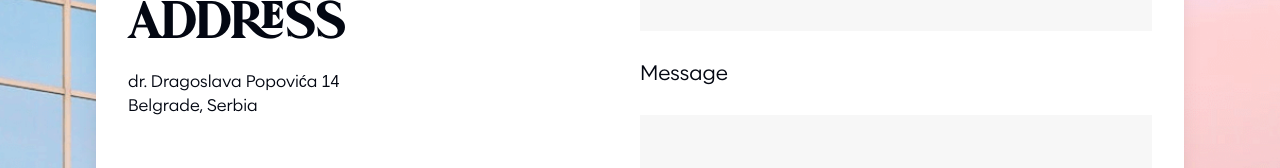
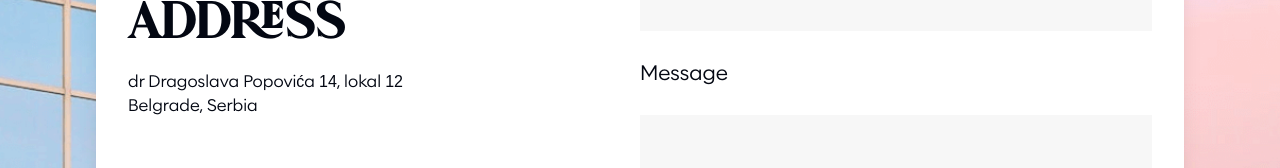
Before and after one commit to IBjelica/avers, a Next.js app: page / in a window 1280 px wide. Shown: the part 4929-5097 px from the top of the page. Built offline with nearby package versions, Linux system fonts and the light colour scheme.

Commit message:
Spacing fix

```diff
--- a/src/app/page.tsx
+++ b/src/app/page.tsx
@@ -313,7 +313,7 @@ export default function AversFinancial() {
           <h2 className={`text-[50px] leading-none text-[#0E1A28] font-bold mb-[127px] pb-[18px] border-b-[1px] border-[#0E1A28]`}>ABOUT US</h2>
           <div className="grid grid-cols-[repeat(18,minmax(0,1fr))] grid-rows-5 max-xs:grid-cols-[repeat(14,minmax(0,1fr))] max-xs:grid-rows-7 gap-x-6 md:grid-rows-3 [&>*]:min-w-0">
             <h3 className={`w-[clamp(300px,_90vw,_658px)] text-[clamp(53px,_5.625vw,_94px)] leading-[.9] col-span-full md:col-span-8 row-span-1 font-['glitten-standard']`}>YOUR GUIDE TO FINANCIAL EXCELLENCE</h3>
-            <div className="row-start-2 row-span-2 col-start-2 col-span-8 max-xs:-col-end-2 md:col-span-6 pt-[clamp(32px,_10vw,_128px)]">
+            <div className="row-start-2 row-span-2 col-start-2 col-span-8 max-xs:-col-end-2 max-xs:self-center md:col-span-6 pt-[clamp(32px,_10vw,_128px)]">
               <p className="w-full md:w-[clamp(150px,_25vw,_429px)] max-w-full mb-6 text-[#0E1A28] text-[clamp(15px,_1.125vw,_20px)] leading-normal text-justify" style={{fontFamily: 'var(--font-alaska)'}}>
                 With a dynamic blend of 25 years of financial wisdom and a personal mission to drive business success, Samira isn&apos;t just the founder and CEO of Avers — she&apos;s a <span className="font-semibold">transformative force in financial consulting.</span>
               </p>
@@ -321,7 +321,7 @@ export default function AversFinancial() {
                 Her approach combines deep market insight, personalised strategies and a wealth of knowledge, making Avers synonymous with an unparalleled commitment to client success.
               </p>
             </div>
-            <div className="row-start-2 row-span-2 col-start-10 col-span-8 max-xs:row-start-4 max-xs:col-start-2 max-xs:-col-end-2 md:col-span-6 pt-[clamp(74px,_20vw,_296px)]">
+            <div className="row-start-2 row-span-2 col-start-10 col-span-8 max-xs:row-start-4 max-xs:col-start-2 max-xs:-col-end-2 md:col-span-6 md:pt-[clamp(74px,_20vw,_296px)]">
               <p className="w-full md:w-[clamp(150px,_25vw,_434px)] mb-6 text-[#0E1A28] text-[clamp(15px,_1.125vw,_20px)] leading-normal text-justify" style={{fontFamily: 'var(--font-alaska)'}}>
                 With a <span className="font-semibold">foundation built on trust, innovation and an unwavering dedication to achieving financial excellence,</span> Samira and her team at Avers are not just advisors, but partners in your journey to excellence.
               </p>
@@ -374,7 +374,7 @@ export default function AversFinancial() {
               </div>
               <div className="mb-[53px]">
                 <h3 className="text-[50px] font-bold leading-none mb-5">ADDRESS</h3>
-                <p className="" style={{fontFamily: 'var(--font-alaska)'}}>dr. Dragoslava Popovića 14<br />Belgrade, Serbia</p>
+                <p className="" style={{fontFamily: 'var(--font-alaska)'}}>dr Dragoslava Popovića 14, lokal 12<br />Belgrade, Serbia</p>
               </div>
               <div>
                 <h3 className="text-[50px] font-bold leading-none mb-5">PHONE NUMBER</h3>
```
